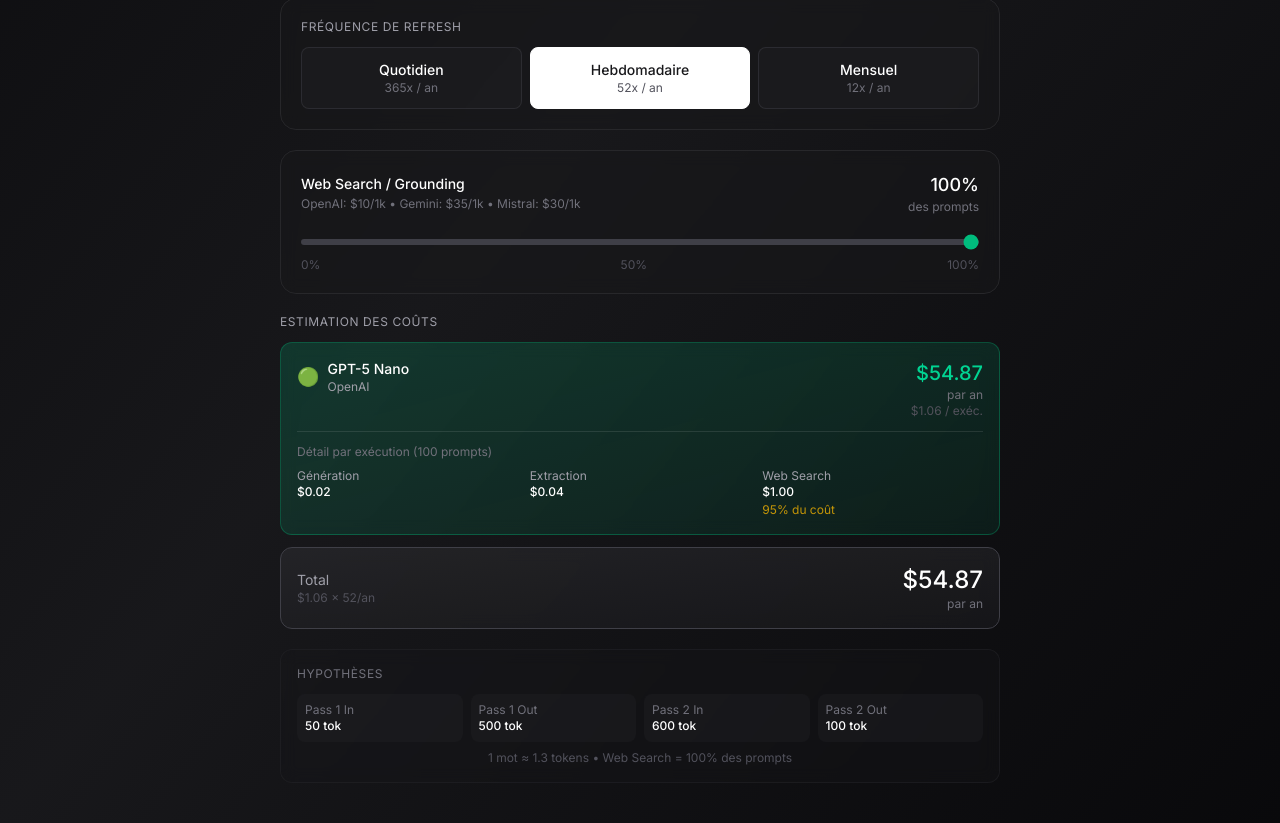
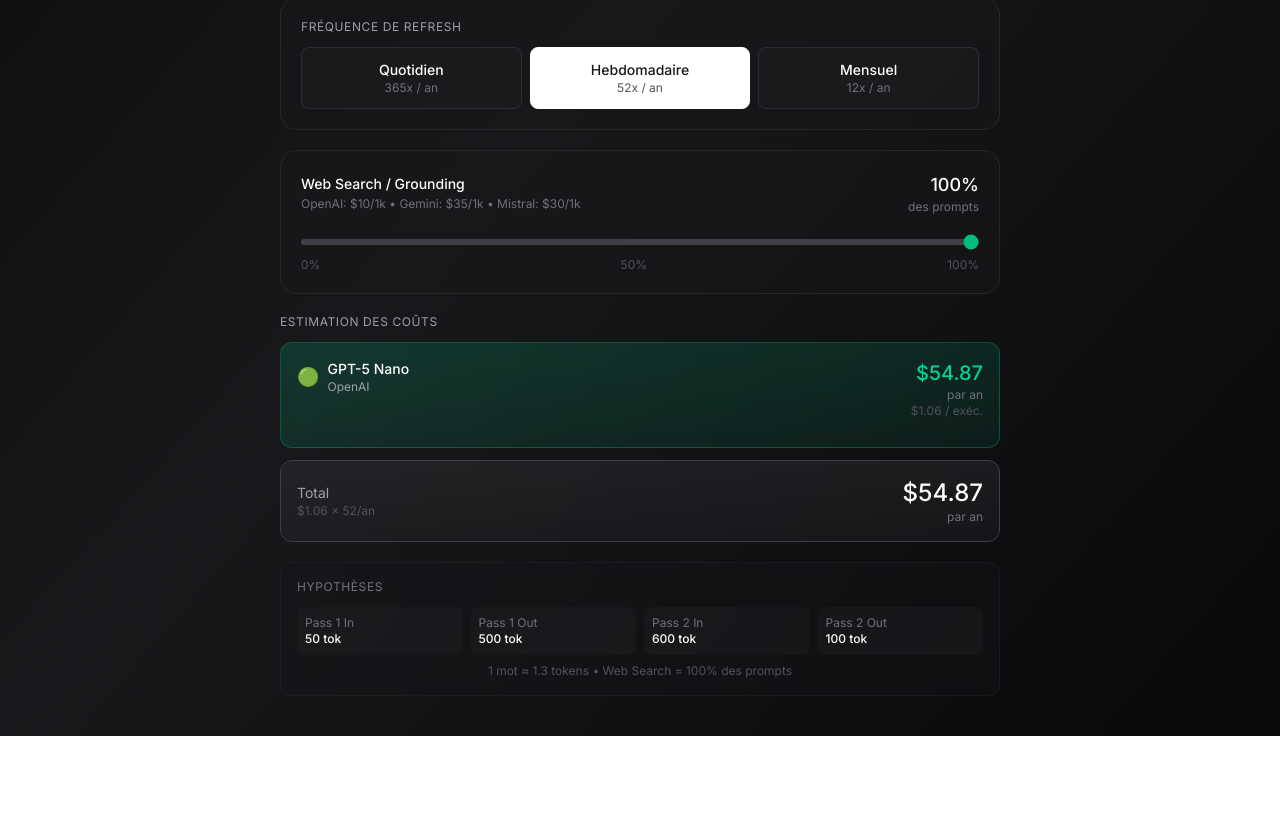
Before and after one commit to Spark-Data-Team/geo-cost-estimator, a React (Vite) app: page / in a window 1280 px wide. Shown: the part 739-1562 px from the top of the page. After the commit the page ends 1475 px from the top, so only its background shows below. Built offline with nearby package versions, Linux system fonts and the light colour scheme.

Commit message:
Remove cost breakdown detail

```diff
--- a/src/App.tsx
+++ b/src/App.tsx
@@ -389,7 +389,7 @@
             <div className="space-y-3">
               <h2 className="text-xs text-zinc-400 uppercase tracking-wider">Estimation des coûts</h2>
 
-              {calculations.map(({ modelKey, model, pass1Total, pass2Total, webSearchTotal, totalPerRun, totalYearly }) => (
+              {calculations.map(({ modelKey, model, totalPerRun, totalYearly }) => (
                 <div
                   key={modelKey}
                   className={`bg-gradient-to-br ${model.color} backdrop-blur-sm rounded-xl border ${model.border} p-4`}
@@ -413,33 +413,7 @@
                     </div>
                   </div>
 
-                  <div className="pt-3 border-t border-white/10 text-xs">
-                    <div className="text-zinc-500 mb-2">Détail par exécution ({promptCount} prompts)</div>
-                    <div className="grid grid-cols-3 gap-3">
-                      <div>
-                        <div className="text-zinc-400">Génération</div>
-                        <div className="text-white font-medium">{formatCurrency(pass1Total)}</div>
-                      </div>
-                      <div>
-                        <div className="text-zinc-400">Extraction</div>
-                        <div className="text-white font-medium">{formatCurrency(pass2Total)}</div>
-                      </div>
-                      <div>
-                        <div className="text-zinc-400">
-                          {modelKey.includes('gemini') ? 'Grounding' : 'Web Search'}
-                        </div>
-                        <div className="text-white font-medium">
-                          {webSearchPercent > 0 ? formatCurrency(webSearchTotal) : '—'}
-                        </div>
-                        {webSearchPercent > 0 && totalPerRun > 0 && (
-                          <div className="text-yellow-500/80 mt-0.5">
-                            {Math.round((webSearchTotal / totalPerRun) * 100)}% du coût
-                          </div>
-                        )}
-                      </div>
-                    </div>
-                  </div>
-                </div>
+                                  </div>
               ))}
 
               {/* Grand total */}
```
